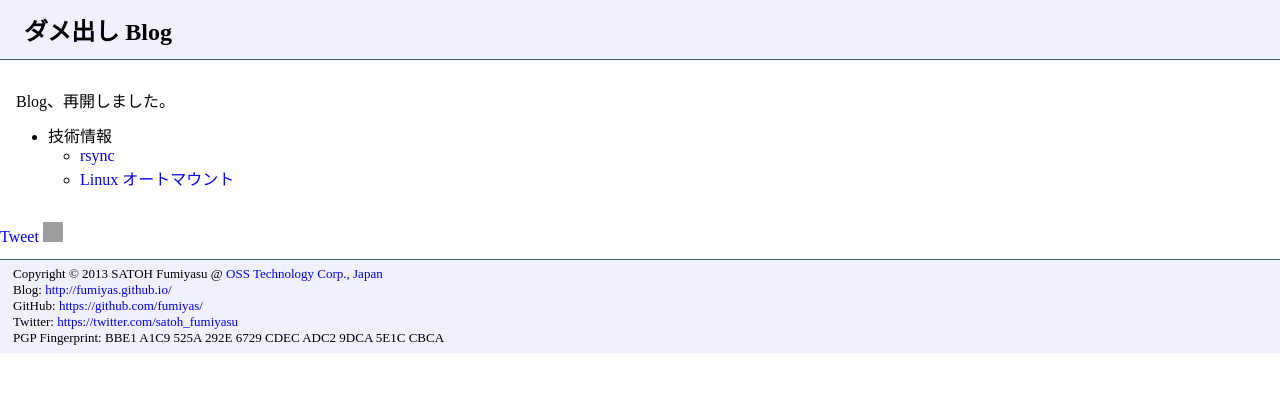
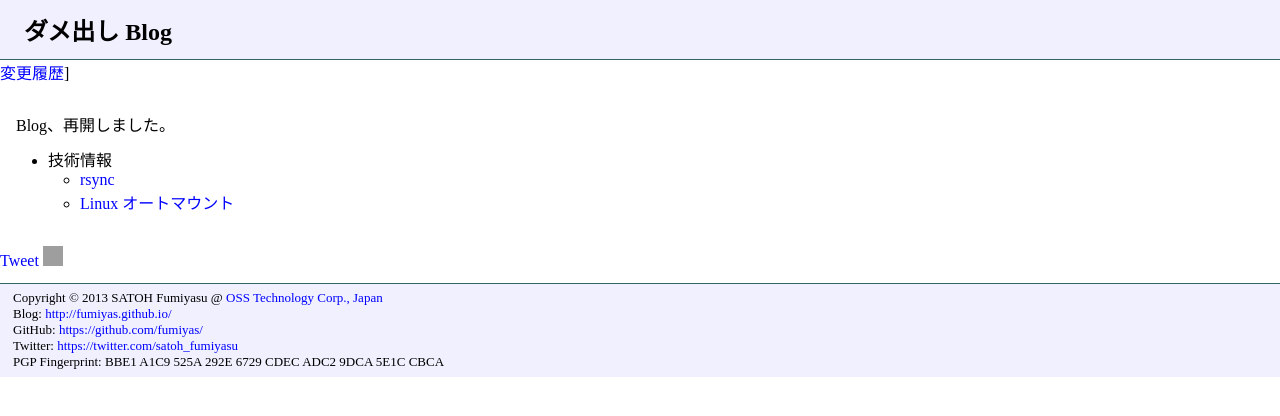
Before and after one commit to fumiyas/fumiyas.github.io, a Jekyll site: the page built from index.md, in a window 1280 px wide. Shown: the top 416 px of the page. Built offline with Jekyll 4.4.1, drawn with Linux system fonts in a browser that asks for light colours; Markdown is read by kramdown in place of the engine named in the settings; comment, search, counter and statistics services are not loaded; grey boxes are pictures that could not be loaded.

Commit message:
layout: Print date, tags and link for commit log

```diff
--- a/_config.yml
+++ b/_config.yml
@@ -1,4 +1,6 @@
 url: http://fumiyas.github.io
+scm:
+  commits: https://github.com/fumiyas/fumiyas.github.io/commits/master
 title: "ダメ出し Blog"
 author: "SATOH Fumiyasu (佐藤 文優, fumiyas)"
 markdown: redcarpet
--- a/_layouts/default.html
+++ b/_layouts/default.html
@@ -8,6 +8,11 @@
 <span class="top"> - <a href="/">{{ site.title }}</a></span>
 {% endif %}
 </h1>
+<div>
+{{ page.date |date: '%Y-%m-%d(%a)' }}
+{% if page.title %}[{{ page.tags |join: '][' }}]
+[{% endif %}<a href="{{ site.scm.commits }}/{{ page.path}}">変更履歴</a>]
+</div>
 {% include header.html %}
 <div class="content">
 {{ content }}
```
